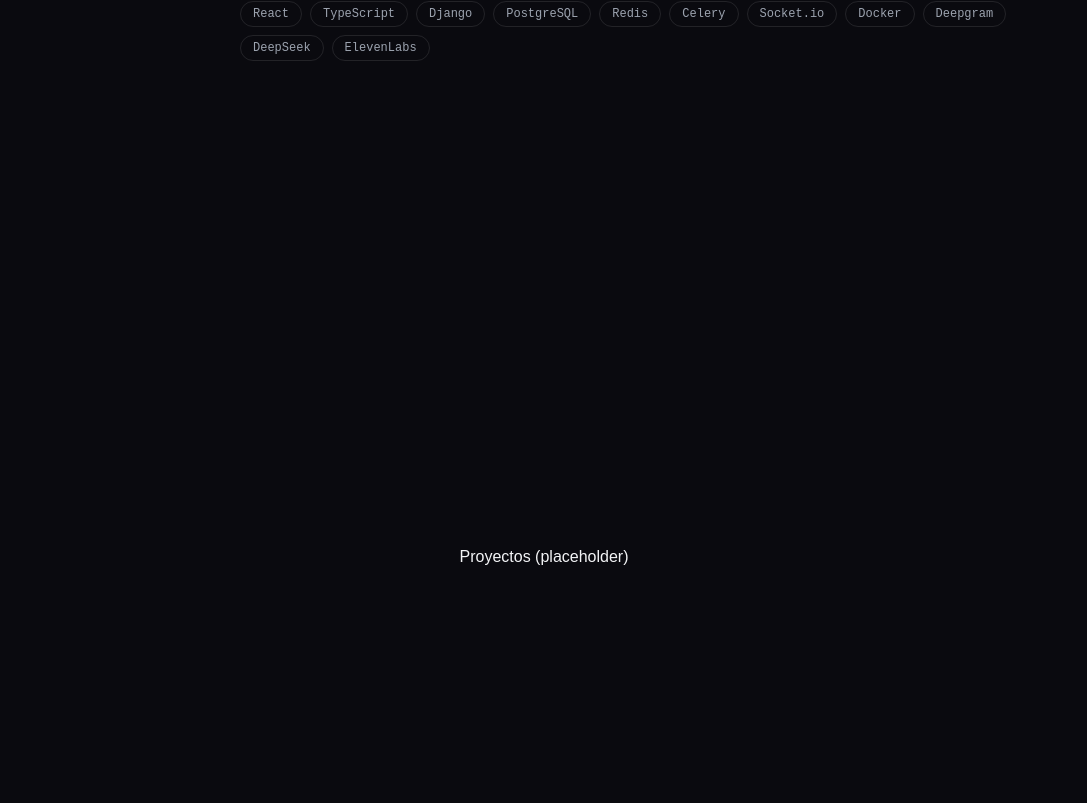
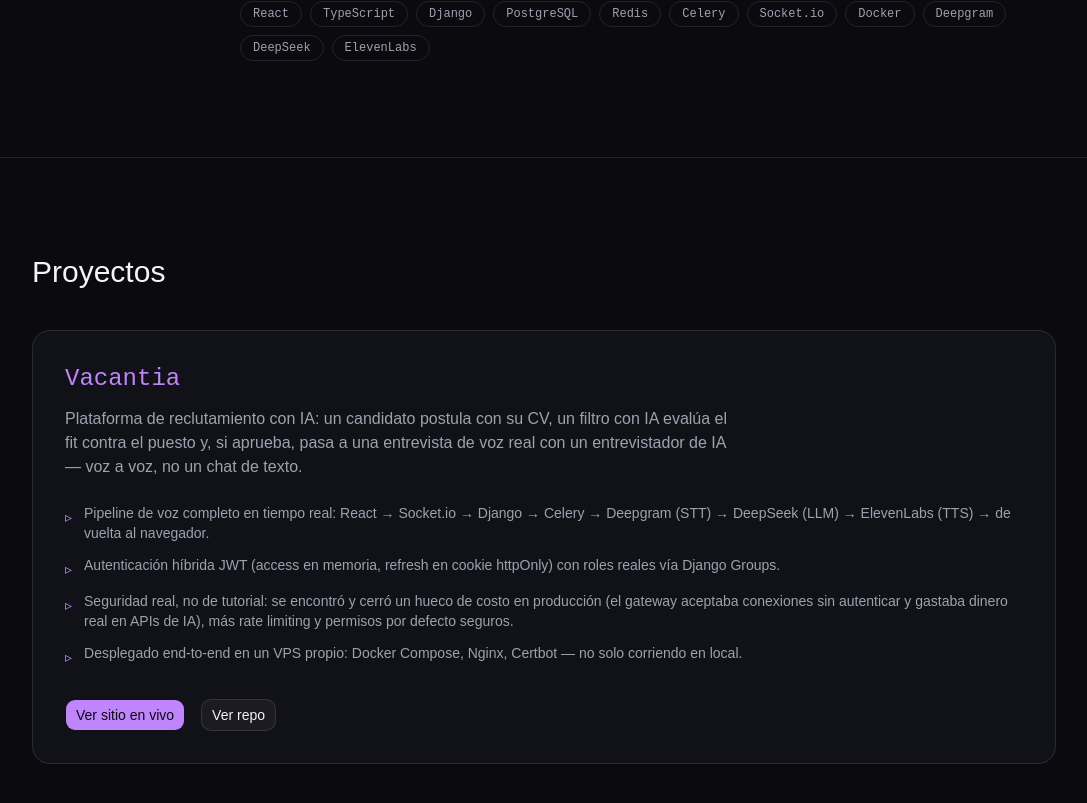
Before and after one commit to AndyMB94/portfolio, a React (Vite) app: page / in a window 1280 px wide. Shown: the part 1369-2172 px from the top of the page, without its empty margins (96-1183 px from the left). Built offline with nearby package versions, Linux system fonts and the light colour scheme.

Commit message:
feat: agregar sección Proyectos con case study de Vacantia

```diff
--- a/src/App.tsx
+++ b/src/App.tsx
@@ -1,6 +1,7 @@
 import { Header } from '@/components/Header'
 import { Hero } from '@/components/Hero'
 import { About } from '@/components/About'
+import { Projects } from '@/components/Projects'
 
 function App() {
   return (
@@ -9,12 +10,7 @@ function App() {
       <main>
         <Hero />
         <About />
-        <section
-          id="proyectos"
-          className="flex min-h-screen scroll-mt-20 items-center justify-center"
-        >
-          <p className="text-foreground">Proyectos (placeholder)</p>
-        </section>
+        <Projects />
         <section
           id="contacto"
           className="flex min-h-screen scroll-mt-20 items-center justify-center"
--- /dev/null
+++ b/src/components/Projects.tsx
@@ -0,0 +1,54 @@
+import { Button } from '@/components/ui/button'
+
+const HIGHLIGHTS = [
+  'Pipeline de voz completo en tiempo real: React → Socket.io → Django → Celery → Deepgram (STT) → DeepSeek (LLM) → ElevenLabs (TTS) → de vuelta al navegador.',
+  'Autenticación híbrida JWT (access en memoria, refresh en cookie httpOnly) con roles reales vía Django Groups.',
+  'Seguridad real, no de tutorial: se encontró y cerró un hueco de costo en producción (el gateway aceptaba conexiones sin autenticar y gastaba dinero real en APIs de IA), más rate limiting y permisos por defecto seguros.',
+  'Desplegado end-to-end en un VPS propio: Docker Compose, Nginx, Certbot — no solo corriendo en local.',
+]
+
+export function Projects() {
+  return (
+    <section id="proyectos" className="scroll-mt-20 border-t border-border px-6 py-24">
+      <div className="mx-auto max-w-5xl">
+        <h2 className="text-3xl font-medium text-foreground">Proyectos</h2>
+
+        <div className="mt-10 rounded-2xl border border-border bg-card p-8">
+          <h3 className="font-mono text-2xl text-primary">Vacantia</h3>
+          <p className="mt-3 max-w-2xl text-muted-foreground">
+            Plataforma de reclutamiento con IA: un candidato postula con su CV, un filtro con IA
+            evalúa el fit contra el puesto y, si aprueba, pasa a una entrevista de voz real con un
+            entrevistador de IA — voz a voz, no un chat de texto.
+          </p>
+
+          <ul className="mt-6 flex flex-col gap-3">
+            {HIGHLIGHTS.map((item) => (
+              <li key={item} className="flex gap-3 text-sm text-muted-foreground">
+                <span className="mt-1 text-primary">▹</span>
+                <span>{item}</span>
+              </li>
+            ))}
+          </ul>
+
+          <div className="mt-8 flex flex-wrap gap-4">
+            <Button
+              render={<a href="https://vacantia.andymallcco.dev/" target="_blank" rel="noreferrer" />}
+              nativeButton={false}
+            >
+              Ver sitio en vivo
+            </Button>
+            <Button
+              render={
+                <a href="https://github.com/AndyMB94/interviewer-ai" target="_blank" rel="noreferrer" />
+              }
+              variant="outline"
+              nativeButton={false}
+            >
+              Ver repo
+            </Button>
+          </div>
+        </div>
+      </div>
+    </section>
+  )
+}
```
